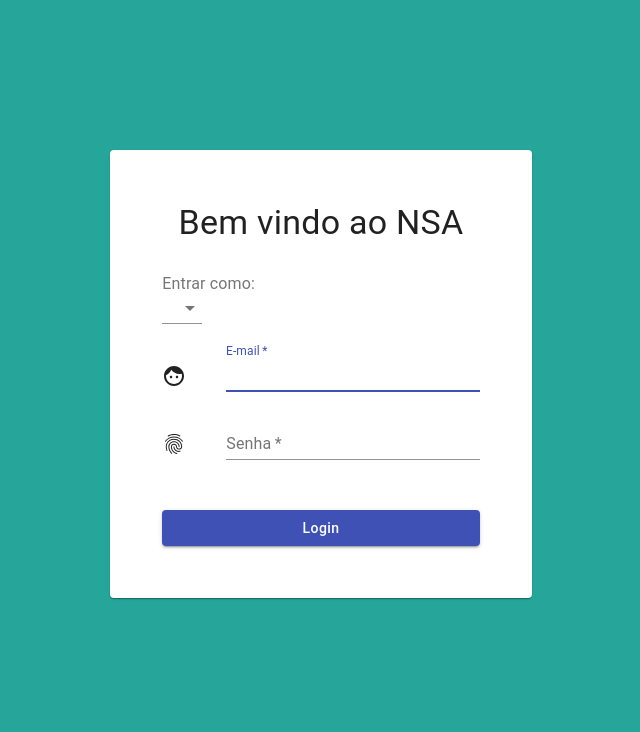
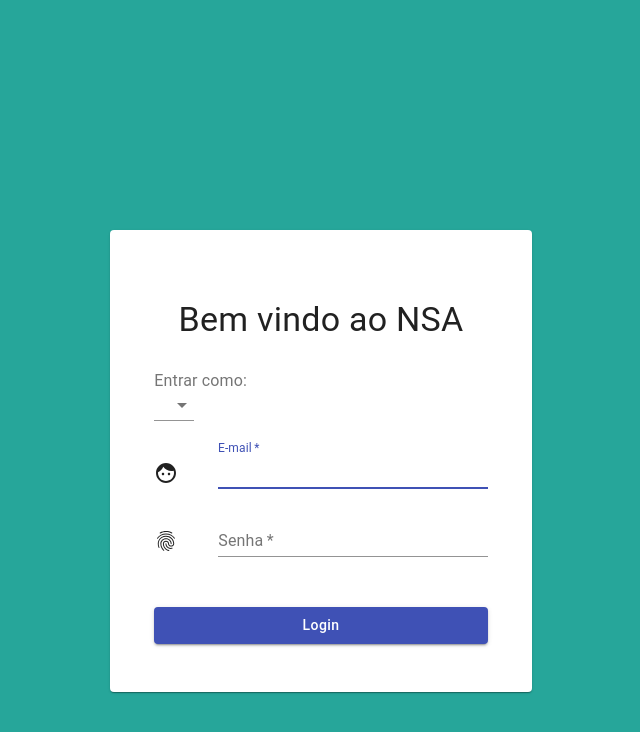
Before and after one commit to kayqueGovetri/etec-pw3-projeto-frontend, a React (Create React App) app: page /login in a window 1280 px wide. Shown: the top 732 px of the page, without its empty margins (319-959 px from the left). Built offline with nearby package versions, Linux system fonts and the light colour scheme.

Commit message:
Implementação axios no login

```diff
--- a/src/Paginas/Login.js
+++ b/src/Paginas/Login.js
@@ -4,11 +4,13 @@ import { Paper, withStyles, Grid, TextField, Button, Typography, InputLabel, Sel
 import purple from '@material-ui/core/colors/purple';
 import { sizing } from '@material-ui/system';
 import { Face, Fingerprint } from '@material-ui/icons'
-import usuarioApi from '../Requisições/Usuario.js'
+import Logar from '../Requisições/Usuario.js'
+import { makeStyles } from '@material-ui/core/styles';
 
-var axios = require("axios");
+// var axios = require("axios");
 
-const styles = theme => ({
+
+const useStyles = makeStyles((theme) => ({
     margin: {
         margin: theme.spacing.unit * 5.5,
     },
@@ -18,54 +20,66 @@ const styles = theme => ({
     top: {
         top: 15
     },
-
-});
+    paper: {
+      marginTop: theme.spacing(10),
+      display: 'flex',
+      flexDirection: 'column',
+      alignItems: 'center',
+    },
+    form: {
+      width: '100%',
+      backgroundColor: 'rgba(0,0,0,0)',
+      paddingLeft: '12%',
+      paddingRight: '12%',
+      paddingTop: '6%',
+      padding:'1%',
+      borderRadius: 20,
+    },
+    submit: {
+      margin: theme.spacing(4, 0, 4),
+      padding: '2.5%',
+    },
+    text: {
+      margin: theme.spacing(3, 0, 0.5),
+      borderRadius: 4,
+      backgroundColor: 'whitesmoke',
+    },
+    titulo:{
+      textAlign: 'center',
+      marginBottom: '5%',
+    }
+  }));
 
 
-class LoginTab extends React.Component {
+function Login() {
 
-    constructor(props){
-        super(props)
-            this.state = {
-                email: '',
-                senha: ''
-            }
+    const [email, setEmail] = useState('');
+    const [senha, setSenha] = useState('');
+
+
+
+    function handleInsert(event){
+        event.preventDefault();
+
+        setEmail('');
+        setSenha('');
+
+        Logar({email, senha});
+
+        alert('Parabéns ' + email + ', seu login foi realizado com sucesso!');
     }
 
-    handleEmailChange = (event) => {
-        this.setState({
-            email: event.target.value
-        })
-    }
-    handleSenhaChange = (event) => {
-        this.setState({
-            senha: event.target.value
-
-        })
-        console.log(this.state.senha)
-    }
-    handleSubmit = (event) => {
-
-
-        axios.post("http://localhost:3001/login", {email: this.state.email, senha:this.state.senha}).then(function(data){
-            console.log(data.data);
-        }).catch(function(error){
-            console.log(error);
-        });;
-    }
-
-    render() {
-        const { classes } = this.props;
     document.body.style = 'background: #26a69a;';
 
+    const classes = useStyles();
     return (
         <Grid container justify="center" style={{ marginTop: '150px' }}>
             <Grid item xls={0} sm={4} xlg={5}/>
 
             <Grid item xls={12} sm={4} xlg={2}>
-                    <Paper className={classes.padding}>
+                <Paper className={classes.paper}>
 
-                      <form onSubmit = {this.handleSubmit}>
+                <form onSubmit = {handleInsert} className={classes.form}>
                         <div className={classes.margin}>
 
                             <Grid container spacing={8} alignItems="flex-end">
@@ -103,7 +117,7 @@ class LoginTab extends React.Component {
                                     <Face />
                                 </Grid>
                                 <Grid item md={true} sm={true} xs={true}>
-                                        <TextField id="email" label="E-mail" type="email" fullWidth autoFocus required  value={this.state.email} onChange={this.handleEmailChange}/>
+                                    <TextField id="email" label="E-mail" type="email" fullWidth autoFocus required  value={email} onChange={e => setEmail(e.target.value)}/>
                                 </Grid>
                             </Grid>
 
@@ -112,7 +126,7 @@ class LoginTab extends React.Component {
                                     <Fingerprint />
                                 </Grid>
                                 <Grid item md={true} sm={true} xs={true}>
-                                        <TextField id="senha" label="Senha" type="password" fullWidth required  value={this.state.senha} onChange={this.handleSenhaChange}/>
+                                    <TextField id="senha" label="Senha" type="password" fullWidth required  value={senha} onChange={e => setSenha(e.target.value)}/>
                                 </Grid>
                             </Grid>
 
@@ -135,6 +149,6 @@ class LoginTab extends React.Component {
         </Grid>
     );
 }
-}
 
-export default withStyles(styles)(LoginTab);
+
+export default Login;
--- a/src/Requisições/Usuario.js
+++ b/src/Requisições/Usuario.js
@@ -3,36 +3,12 @@ var axios = require("axios");
 function Login({email, senha}){
 
     console.log(email, senha);
-    axios.post("http://localhost:8080/login", {email: email, senha: senha}).then(function(data){
+    axios.post("http://localhost:3001/login", {email: email, senha: senha}).then(function(data){
         console.log(data.data);
+        localStorage.setItem('token', data.data.token)
      }).catch(function(error){
          console.log(error);
      });
 }
 
-// function Cadastrar({email, senha}){
-
-//     console.log(email, senha);
-
-//     axios.post("https://pw3-etec-projeto-backend.herokuapp.com/usuario", {email: email, senha:senha, roles:[]}).then(function(data){
-//         console.log(data.data);
-//      }).catch(function(error){
-//          console.log(error);
-//      });;
-// // }
-// event.preventDefault();
-// console.log(this.state.email, this.state.senha);
-// axios.post("http://localhost:3001/login",
-// {
-//     data:
-//         {
-//             email: this.state.email,
-//             senha: this.state.senha,
-//         }
-// }, {headers: {"Access-Control-Allow-Origin": "*",  'Access-Control-Allow-Methods':'GET,PUT,POST,DELETE,PATCH,OPTIONS', 'Content-Type': 'application/x-www-form-urlencoded'}}).then(function(data){
-//     console.log(data.data);
-//  }).catch(function(error){
-//      console.log(error);
-//  });
-
 export default Login;
```
Lines whose indentation alone changed are shown as unchanged.
